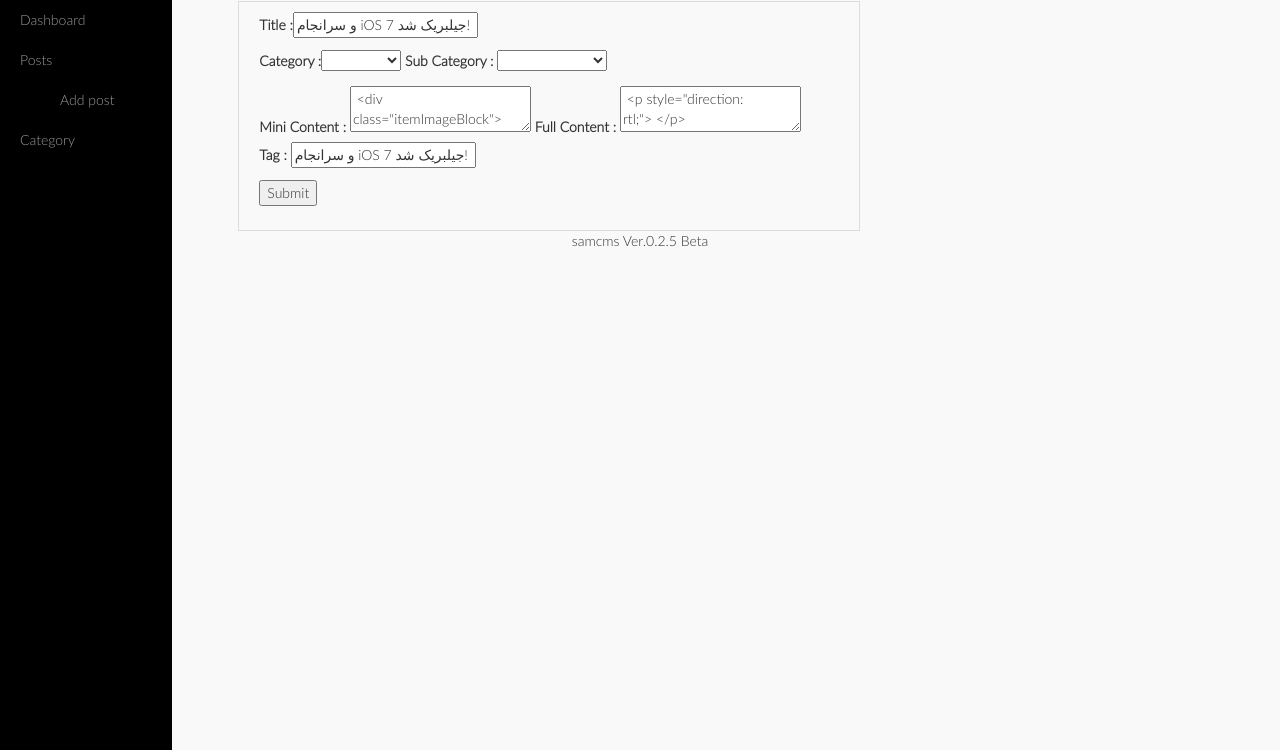
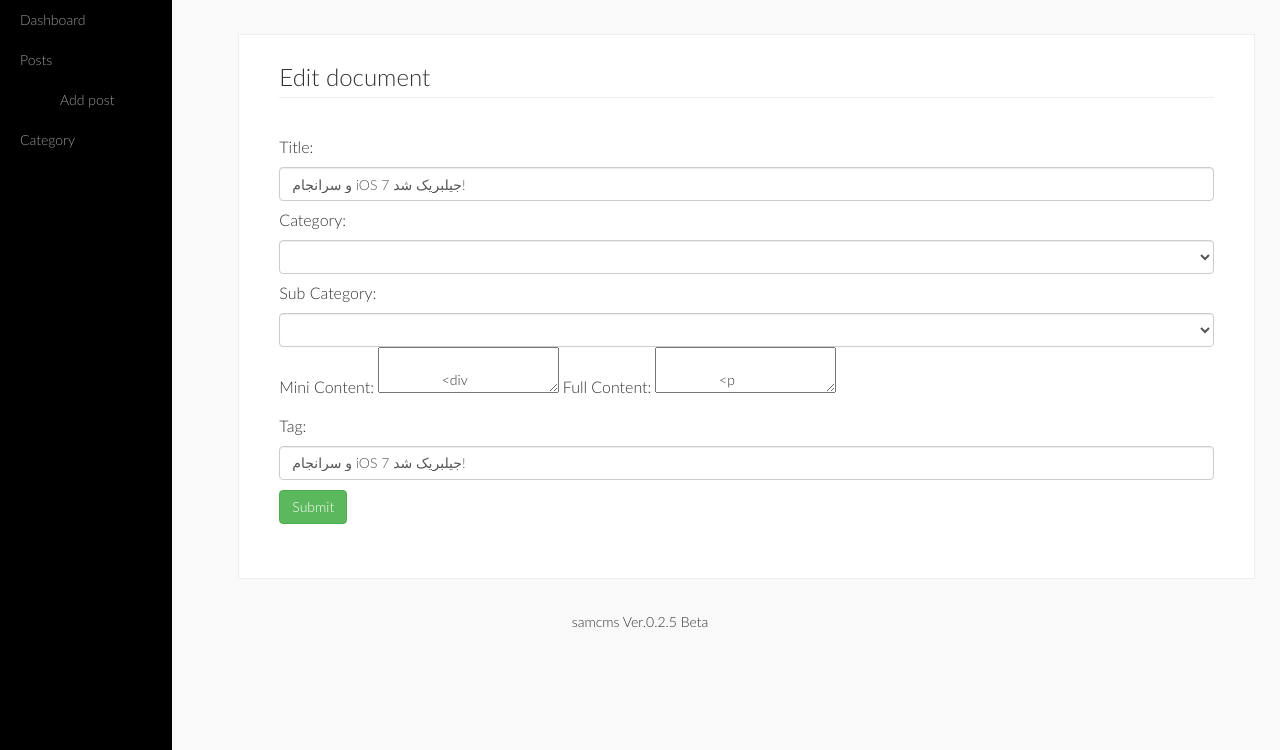
Before and after one commit to sadegh3333/samcms, a PHP site: page /is-admin/edit-post.php?id=21 in a window 1280 px wide. Shown: the part 50-800 px from the top of the page. Run offline with PHP 8.4, Linux system fonts and the light colour scheme; a user stored in the database is signed in; data comes from the database, SQL or seed files in the repository; some libraries are stand-ins or nearby versions.

Commit message:
add function get category , change style show all post in admin , change style edit-post in admin

```diff
--- a/is-admin/edit-post.php
+++ b/is-admin/edit-post.php
@@ -33,7 +33,7 @@ if ($mu->check_user_stat() == 'logedout') {
         if (isset($_POST['mission']))
         {
             $mission = safe($_POST['mission'], 1);
-            $title_document = safe($_POST['title'], 1);
+            $title_document = safe($_POST['title_document'], 1);
             $minicontent = safe($_POST['minicontent'],1);
             $fullcontent = safe($_POST['fullcontent'], 1);
             $author = safe($_SESSION['username'], 1);
@@ -56,40 +56,26 @@ if ($mu->check_user_stat() == 'logedout') {
         <!-- TinyMCE -->
         <script type="text/javascript" src="../is-include/tinymce/tinymce.min.js"></script>
         <script type="text/javascript">
-            tinymce.init({
-                selector: "textarea",
-                theme: "modern",
-                plugins: [
-                "advlist autolink lists link image charmap print preview hr anchor pagebreak",
-                "searchreplace wordcount visualblocks visualchars code fullscreen",
-                "insertdatetime media nonbreaking save table contextmenu directionality",
-                "emoticons template paste textcolor"
-                ],
-                toolbar1: "insertfile undo redo | styleselect | bold italic | alignleft aligncenter alignright alignjustify | bullist numlist outdent indent | link image",
-                toolbar2: "print preview media | forecolor backcolor emoticons",
-                image_advtab: true,
-                templates: [
-                {title_document: 'Test template 1', content: 'Test 1'},
-                {title_document: 'Test template 2', content: 'Test 2'}
-                ]
-            });
+            tinymce.init({  selector: "textarea"  });
         </script>
         <!-- /TinyMCE -->
 
 
 
         <!-- Begin Form -->
-        <div id="maincenter-post">
-            <form action="edit-post.php?id=<?php echo($id); ?>" method="POST" style="width: 100%;">
+        <div class="edit-box">
+            <h3 class="title">Edit document </h3>
+            <form action="edit-post.php?id=<?php echo($id); ?>" method="POST">
                 <input hidden="" value="<?php echo($id); ?>" name="id" />
-                <input name="mission" value="update" hidden="" />
-                <p><label> Title : </label><input value="<?php
-
-                echo ($getpost['title']);
-
-                    ?>" name="title_document" type="text"/></p>
+                <input  name="mission" value="update" hidden="" />
+                <div>
+                <label class="label-input"> Title: </label>
+                    <input  class="form-control" value="<?php echo ($getpost['title']); ?>" name="title_document" type="text"/>
+                </div>
                 <!-- Begin Get cat -->
-                    <p><span> <label>Category : </label><select name="cat">
+                <div>
+                   <label class="label-input">Category: </label>
+                   <select class="form-control" name="cat">
                     <option></option>
                     <?php
 
@@ -101,9 +87,9 @@ if ($mu->check_user_stat() == 'logedout') {
                     }
 
                     ?>
-                    </select> </span>
-                    <span> <label> Sub Category :  </label>
-                        <select name="subcat">
+                </select>
+                <label  class="label-input"> Sub Category:  </label>
+                <select class="form-control" name="subcat">
                     <option></option>
                     <?php
 
@@ -114,26 +100,24 @@ if ($mu->check_user_stat() == 'logedout') {
                     }
 
                     ?>
-                        </select></span></p>
+                </select>
+            </div>
             <!-- End Get cat -->
-                        <label> Mini Content : </label>
-                        <textarea name="minicontent" > <?php
-                            $fc = safe($getpost['minicontent'],1);
-                            echo ($fc);
-
-                            ?> </textarea>
-                            <label> Full Content : </label>
-                            <textarea name="fullcontent"> <?php
-
-                                echo ($getpost['fullcontent']);
-
-                                ?> </textarea>
-                                <p><label> Tag : </label> <input type="text" name="tag" value="<?php
-
-                                    echo ($getpost['tag']);
-
-                                    ?>" /></p>
-                                    <p> <input type="submit" /> </p>
+            <label  class="label-input">  Mini Content: </label>
+            <textarea  name="minicontent" >
+                <?php echo safe($getpost['minicontent'],1); ?>
+            </textarea>
+            <label class="label-input"> Full Content: </label>
+            <textarea name="fullcontent">
+                <?php echo safe($getpost['fullcontent'],1); ?>
+            </textarea>
+            <div>
+                <label class="label-input"> Tag: </label>
+                <input class="form-control" type="text" name="tag" value="<?php echo ($getpost['tag']); ?>" />
+            </div>
+            <div class="divsubmit">
+                <input class="btn btn-success" type="submit" />
+            </div>
         </form>
         <!-- End Form -->
     </div>
--- a/is-admin/style.css
+++ b/is-admin/style.css
@@ -114,7 +114,7 @@ a {
 }
 
 #wrapper.toggled #sidebar-wrapper {
-        width: 172px;
+    width: 172px;
 }
 
 #page-content-wrapper {
@@ -188,7 +188,7 @@ a {
     }
 
     #sidebar-wrapper {
-            width: 172px;
+        width: 172px;
     }
 
     #wrapper.toggled #sidebar-wrapper {
@@ -207,6 +207,67 @@ a {
 }
 
 /* End sidebar part */
+
+/* Begin post and edit post */
+.edit-box {
+    border: 1px #eee solid;
+    padding: 40px;
+    margin: 33px 10px;
+    background-color: #fff;
+}
+
+.edit-box .title {
+    margin-top: -11px;
+    margin-bottom: 30px;
+    border-bottom: 1px #eee solid;
+    padding: 0px 0px 7px 0px;
+}
+.edit-box .label-input {
+    font-size: 16px;
+    margin: 8px 0px;
+    font-style: normal;
+    font-weight: 100;
+}
+.divsubmit{
+    margin: 10px 0px ;
+}
+
+
+.title_document {
+    padding: 6px;
+    border-bottom: #eee 1px solid;
+    border-left: 1px #eee solid;
+    border-right: 1px #eee solid;
+    /*direction: rtl;*/
+    height: 50px;
+}
+.title_document:hover {
+    background-color: #ececec;
+}
+.title_document ul {
+    list-style: none;
+}
+.title_document ul li {
+    /*float: right;*/
+    padding: 0px 4px;
+
+}
+.title_document li:nth-child(3) a{
+    color: rgb(5, 105, 0);
+}
+.title_document_header{
+    font-weight: bold;
+    padding: 6px;
+    border-bottom: #C1C1C1 1px solid;
+    border-left: 1px #eee solid;
+    border-right: 1px #eee solid;
+    /*direction: rtl;*/
+    height: 40px;
+}
+.title_document_header ul li{
+    /*float: right;*/
+}
+/* End post and edit post */
 
 #maindiv {
     border:1px #ddd solid;
--- a/is-include/function.php
+++ b/is-include/function.php
@@ -41,4 +41,6 @@ global $Root;
 	<script type="text/javascript" src="<?php echo $Root.'/is-include/js/bootstrap.min.js'; ?>"></script>
 	<?php
 }
+
+
 ?>
--- a/is-include/post-class.php
+++ b/is-include/post-class.php
@@ -30,6 +30,14 @@ class post
         $sub = $res['sub'];
         return $id;
     }
+    function getcat($idcat){
+        global $dbc;
+        $idcat = $idcat;
+        $q = $dbc->query("SELECT * FROM `cat` WHERE id='$idcat' LIMIT 1");
+        $res = $dbc->fetch($q);
+        $cat = $res['name'];
+        return $cat;
+    }
     function setsubcat($subcat)
     {
         global $dbc;
@@ -39,6 +47,14 @@ class post
         $id = $res['id'];
         $sub = $res['subcatid'];
         return $id;
+    }
+    function getsubcat($idsubcat){
+        global $dbc;
+        $idsubcat = $idsubcat;
+        $q = $dbc->query("SELECT * FROM `subcat` WHERE id='$idsubcat' LIMIT 1");
+        $res = $dbc->fetch($q);
+        $subcat = $res['name'];
+        return $subcat;
     }
     function getpost($id)
     {
@@ -60,6 +76,8 @@ class post
         }
         return $pstcnt;
     }
+
+
     function showallpost()
     {
 
@@ -67,13 +85,10 @@ class post
         $q = $dbc->query("SELECT * FROM `content` ORDER BY `id` DESC");
         while ($res = $dbc->fetch($q))
         {
-            $id = $res['id'];
-            $title = $res['title'];
-            $total = ('<p><a href="../is-admin/edit-post.php?id=' . $id . '">' .
-                $id . '. ' . $title . '<a></p>');
-            echo ($total);
+            $document[] = $res;
         }
 
+        return $document;
     }
     function update($id,$title, $minicontent, $fullcontent, $author, $tag, $cat, $subcat,
         $datetime)
```
Also changed, not shown: is-admin/post.php (+0 -18 lines), is-admin/showallpost.php (+29 -9 lines). Lines whose indentation alone changed are shown as unchanged.
